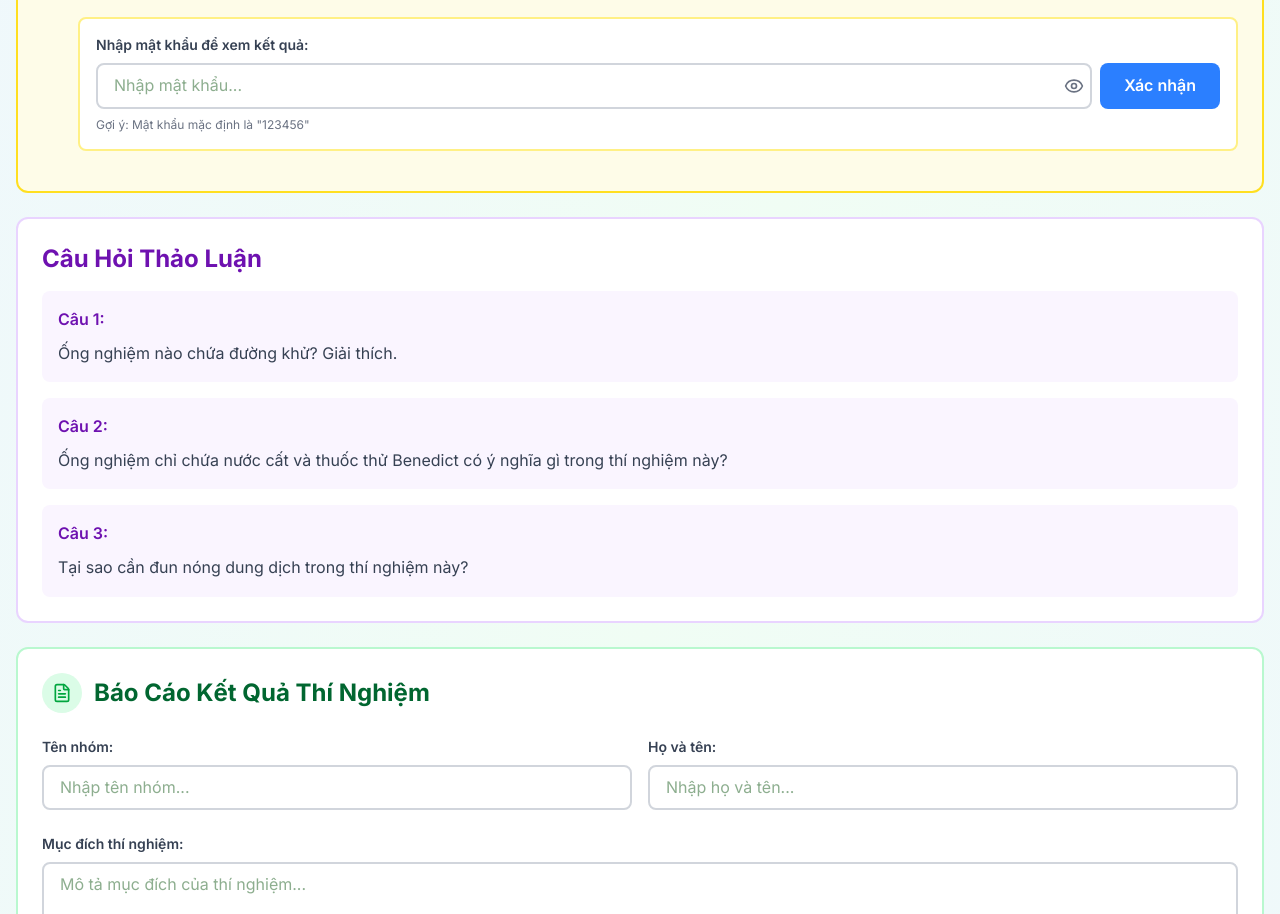
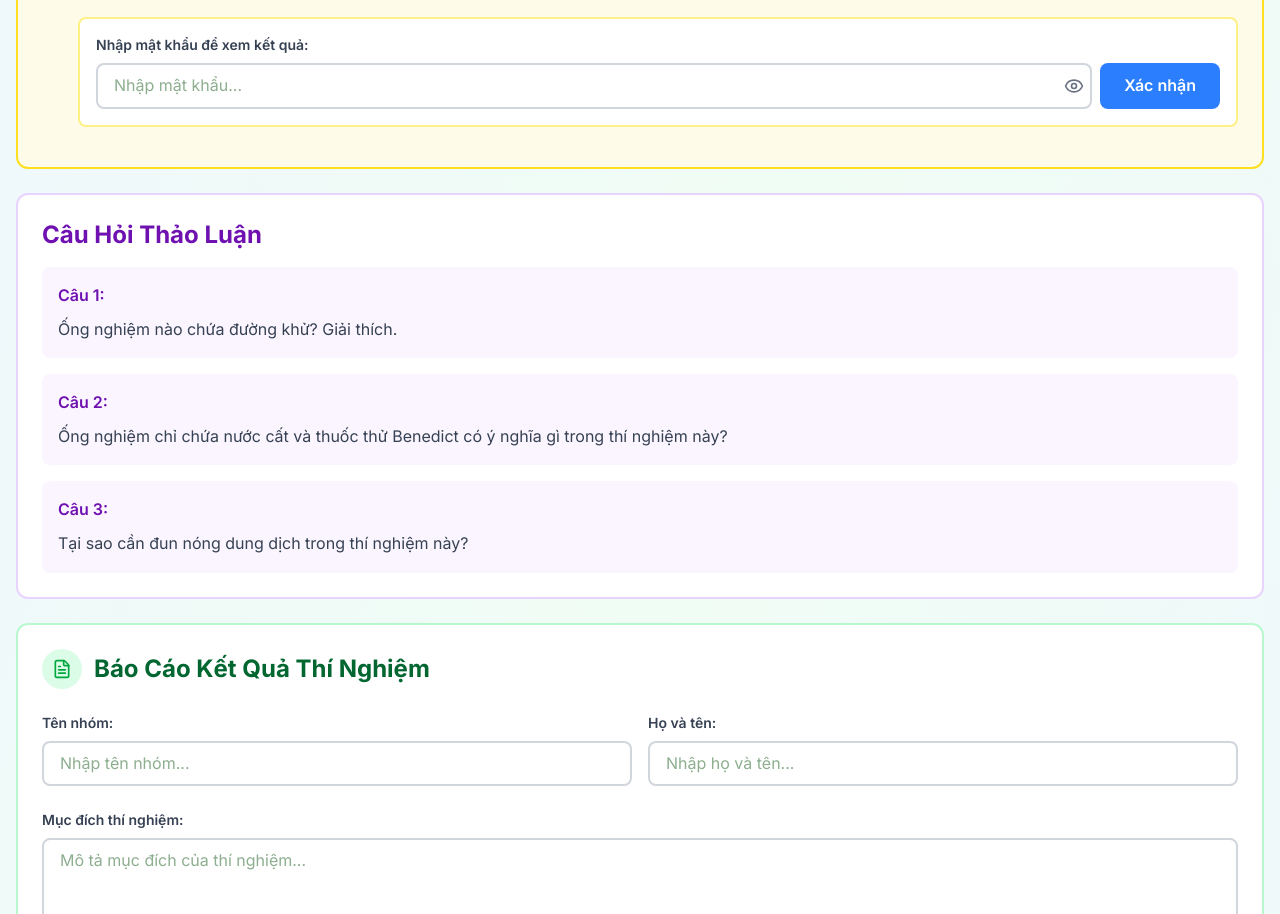
Before and after one commit to duogbachdev/virtual-bio-lab, a Next.js app: page /benedict-interactive in a window 1280 px wide. Shown: the part 1346-2260 px from the top of the page. Built offline with nearby package versions, Linux system fonts and the light colour scheme.

Commit message:
Update code

```diff
--- a/components/experiments/ResultsSection.tsx
+++ b/components/experiments/ResultsSection.tsx
@@ -15,7 +15,7 @@ export default function ResultsSection({
   isReportSubmitted,
   children,
   requirePassword = true,
-  password = '123456',
+  password = '190929',
 }: ResultsSectionProps) {
   const [showResults, setShowResults] = useState(false);
   const [passwordInput, setPasswordInput] = useState('');
@@ -140,9 +140,6 @@ export default function ResultsSection({
                   </motion.p>
                 )}
               </AnimatePresence>
-              <p className="text-xs text-gray-500 mt-2">
-                Gợi ý: Mật khẩu mặc định là "123456"
-              </p>
             </div>
           )}
         </div>
--- a/data/experiments.ts
+++ b/data/experiments.ts
@@ -8,7 +8,7 @@ export const experiments: Experiment[] = [
     description: 'Thí nghiệm nhận biết đường khử thông qua phản ứng với thuốc thử Benedict, quan sát sự thay đổi màu từ xanh dương sang đỏ gạch.',
     icon: '🧪',
     color: 'from-blue-400 to-red-400',
-    path: '/benedict',
+    path: '/benedict-interactive',
     theory: {
       title: 'Cơ sở khoa học',
       content: 'Trong môi trường kiềm ở nhiệt độ cao, đường khử sẽ khử ion kim loại. Cụ thể, đường khử sẽ khử Cu²⁺ (màu xanh dương) tạo thành Cu₂O (kết tủa màu đỏ gạch).',
@@ -56,7 +56,7 @@ export const experiments: Experiment[] = [
     description: 'Thí nghiệm nhận biết tinh bột thông qua phản ứng với thuốc thử Lugol (iodine), quan sát sự thay đổi màu sang xanh đen.',
     icon: '🍌',
     color: 'from-yellow-400 to-indigo-900',
-    path: '/lugol',
+    path: '/lugol-interactive',
     theory: {
       title: 'Cơ sở khoa học',
       content: 'Khi trộn dung dịch chứa iodine với tinh bột, iodine sẽ đi vào bên trong chuỗi xoắn amylose của tinh bột tạo thành phức hợp có màu xanh đen.',
@@ -93,7 +93,7 @@ export const experiments: Experiment[] = [
     description: 'Thí nghiệm nhận biết protein thông qua phản ứng Biuret, quan sát sự thay đổi màu sang tím đặc trưng.',
     icon: '🥚',
     color: 'from-blue-400 to-purple-600',
-    path: '/biuret',
+    path: '/benedict-interactive',
     theory: {
       title: 'Cơ sở khoa học',
       content: 'Trong môi trường kiềm, các liên kết peptide trong phân tử protein tương tác với ion Cu²⁺ tạo thành phức chất có màu tím.',
```
